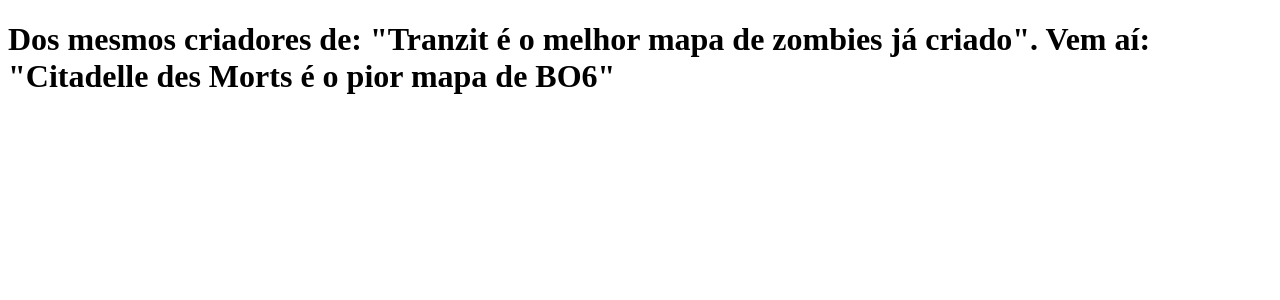
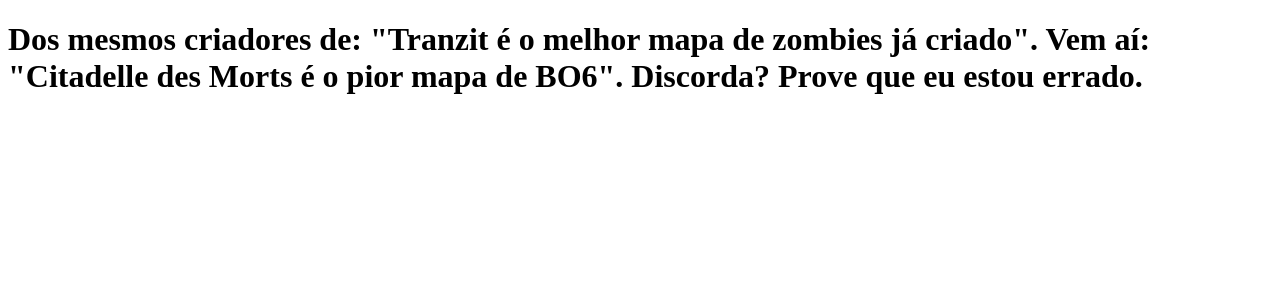
Before and after one commit to CarlosValera000/clone-tabnews, a Next.js app: page / in a window 1280 px wide. Shown: the top 300 px of the page. Built offline with nearby package versions, Linux system fonts and the light colour scheme.

Commit message:
modifica a frase

```diff
--- a/pages/index.js
+++ b/pages/index.js
@@ -1,5 +1,5 @@
 function Home() {
-    return <h1>Dos mesmos criadores de: "Tranzit é o melhor mapa de zombies já criado". Vem aí: "Citadelle des Morts é o pior mapa de BO6"</h1>
+    return <h1>Dos mesmos criadores de: "Tranzit é o melhor mapa de zombies já criado". Vem aí: "Citadelle des Morts é o pior mapa de BO6". Discorda? Prove que eu estou errado.</h1>
 };
 
 export default Home;
```
